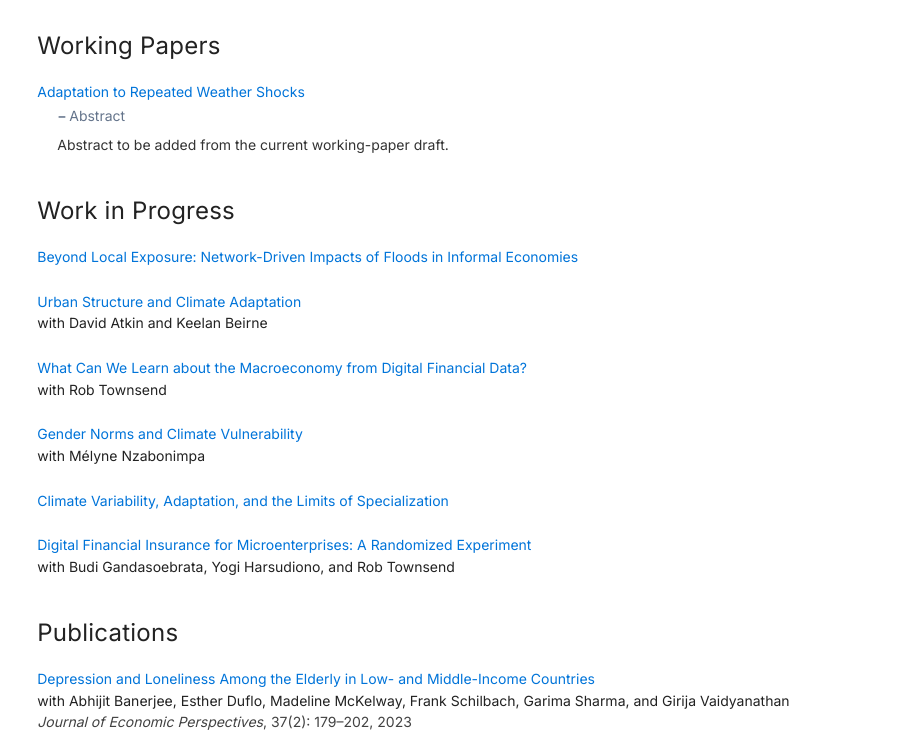
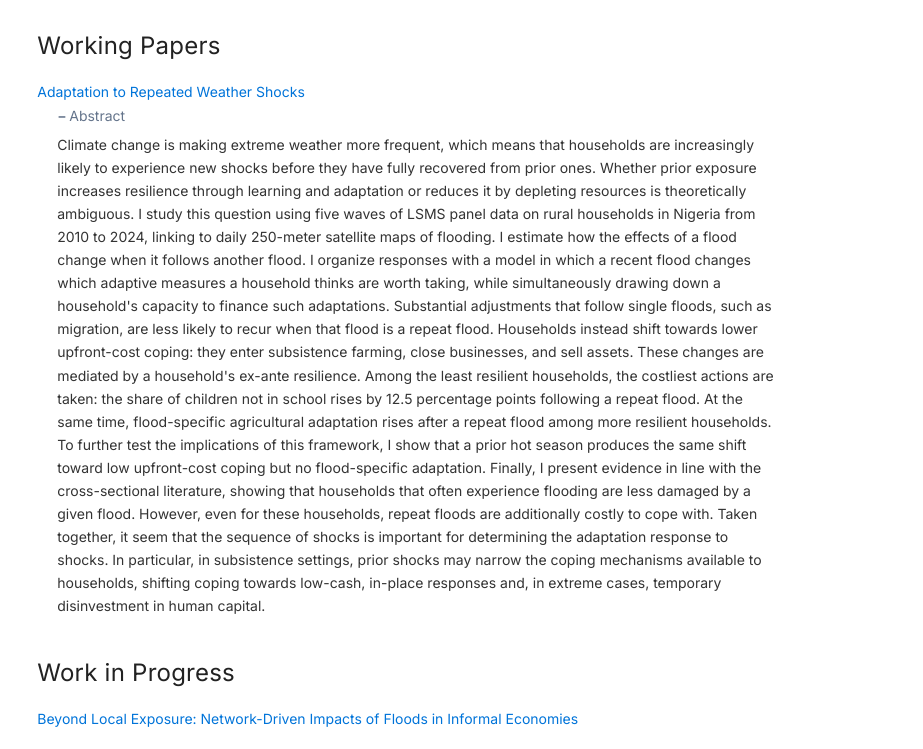
Before and after one commit to eringrela/eringrela.github.io, a plain HTML site: page index.html in a window 1280 px wide. Both pictures are taken after a click on the heading "Abstract". Shown: the top 749 px of the page, 357-1280 px from the left. Drawn offline with Linux system fonts and the light colour scheme.

Commit message:
Update index.html

```diff
--- a/index.html
+++ b/index.html
@@ -36,7 +36,18 @@
           <details>
             <summary>Abstract</summary>
             <!-- Replace the text below using the current working-paper PDF when provided. -->
-            <p>Abstract to be added from the current working-paper draft.</p>
+            <p>Climate change is making extreme weather more frequent, which means that households are increasingly likely to experience new shocks before they have fully recovered from
+prior ones. Whether prior exposure increases resilience through learning and
+adaptation or reduces it by depleting resources is
+theoretically ambiguous. I study this question using five waves of LSMS panel data on
+rural households in Nigeria from 2010 to 2024, linking to daily 250-meter
+satellite maps of flooding. I estimate how the effects of a flood change
+when it follows another flood. I organize responses with a model in which a recent flood changes which adaptive measures a household thinks are worth taking, while simultaneously drawing down a household's capacity to finance such adaptations. Substantial adjustments that follow single floods, such as migration, are less likely to
+recur when that flood is a repeat flood. Households instead shift towards
+lower upfront-cost coping: they enter subsistence farming, close businesses, and sell assets. These changes are mediated by a household's ex-ante resilience. Among the least resilient
+households, the costliest actions are taken: the share of children not in school rises by 12.5 percentage points following a repeat flood. At the same time, flood-specific agricultural adaptation rises after a repeat flood among more resilient households. To further test the implications of this framework, I show that a prior hot season
+produces the same shift toward low upfront-cost coping but no flood-specific adaptation. Finally, I present evidence in line with the cross-sectional literature, showing that households that often experience flooding are less damaged by a given flood. However, even for these households, repeat floods are additionally costly to cope with. Taken together, it seem that the sequence of shocks is important for determining the adaptation response to shocks. In particular, in subsistence settings, prior shocks may narrow the coping mechanisms available to
+households, shifting coping towards low-cash, in-place responses and, in extreme cases, temporary disinvestment in human capital.</p>
           </details>
         </article>
       </section>
```
